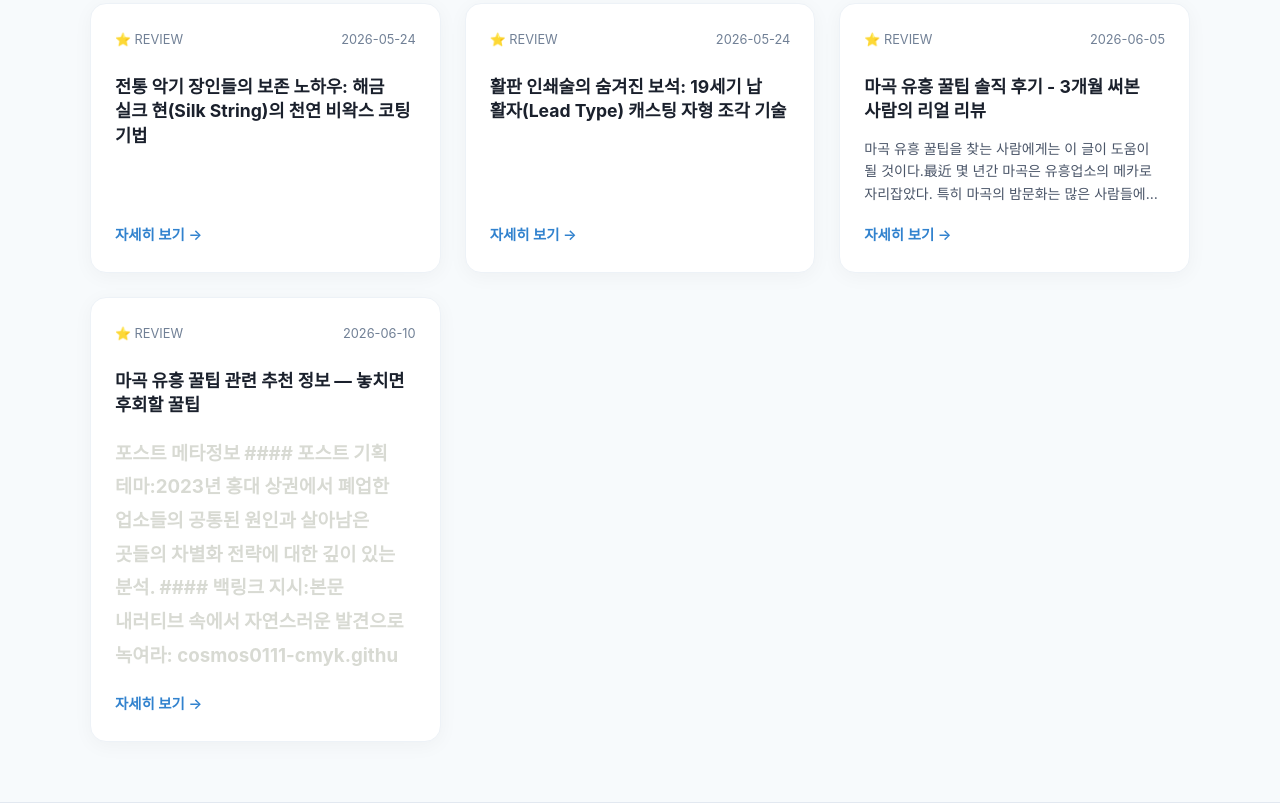
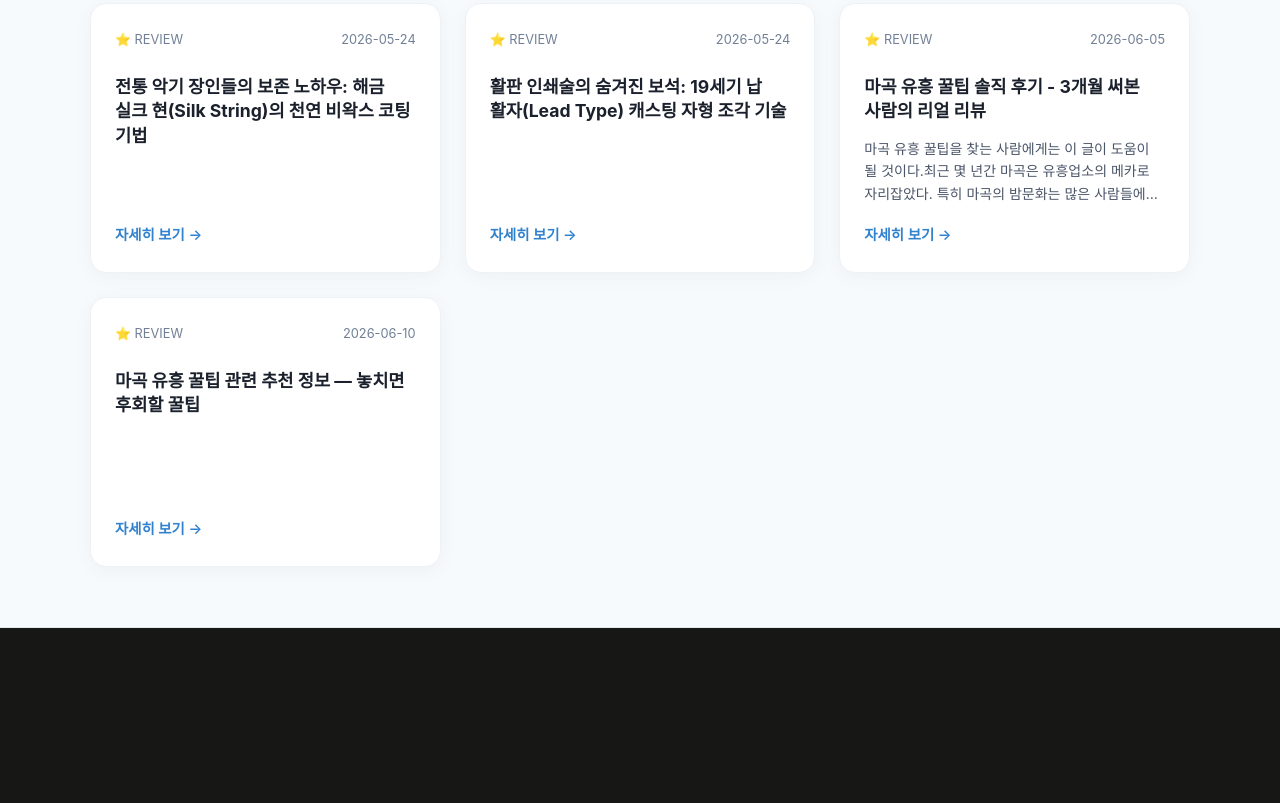
Before and after one commit to dydrkrtks7-cmd/bp-t3b04-mg-night-tip, a plain HTML site: page index.html in a window 1280 px wide. Shown: the part 2030-2833 px from the top of the page. After the commit the page ends 2658 px from the top, so only its background shows below. Drawn offline with Linux system fonts and the light colour scheme.

Commit message:
fix: 프롬프트 유출·한자 조각·반복 파손 제거 (2 files)

```diff
--- a/index.html
+++ b/index.html
@@ -236,7 +236,7 @@
           <time datetime="2026-06-05">2026-06-05</time>
         </div>
         <h4 style="font-size:1.1rem;font-weight:700;color:#1a202c;margin-bottom:8px;line-height:1.4">마곡 유흥 꿀팁 솔직 후기 - 3개월 써본 사람의 리얼 리뷰</h4>
-        <p style="font-size:0.875rem;color:#4a5568;line-height:1.6;margin-bottom:16px;display:-webkit-box;-webkit-line-clamp:3;-webkit-box-orient:vertical;overflow:hidden;text-overflow:ellipsis">마곡 유흥 꿀팁을 찾는 사람에게는 이 글이 도움이 될 것이다.最近 몇 년간 마곡은 유흥업소의 메카로 자리잡았다. 특히 마곡의 밤문화는 많은 사람들에게 관심을 끌고 있다. 하지만, 이러한 유흥업소들의 뒤에는 어떠한 비즈니스 모델이 있는지에 대해서는 잘 알려져 있지 않다.</p>
+        <p style="font-size:0.875rem;color:#4a5568;line-height:1.6;margin-bottom:16px;display:-webkit-box;-webkit-line-clamp:3;-webkit-box-orient:vertical;overflow:hidden;text-overflow:ellipsis">마곡 유흥 꿀팁을 찾는 사람에게는 이 글이 도움이 될 것이다.최근 몇 년간 마곡은 유흥업소의 메카로 자리잡았다. 특히 마곡의 밤문화는 많은 사람들에게 관심을 끌고 있다. 하지만, 이러한 유흥업소들의 뒤에는 어떠한 비즈니스 모델이 있는지에 대해서는 잘 알려져 있지 않다.</p>
       </div>
       <a href="posts/review-001.html" style="align-self:flex-start;text-decoration:none;color:#3182ce;font-size:0.9rem;font-weight:600;transition:color 0.2s" onmouseover="this.style.color='#2b6cb0'" onmouseout="this.style.color='#3182ce'">자세히 보기 →</a>
     </article>
@@ -247,7 +247,7 @@
           <time datetime="2026-06-10">2026-06-10</time>
         </div>
         <h4 style="font-size:1.1rem;font-weight:700;color:#1a202c;margin-bottom:8px;line-height:1.4">마곡 유흥 꿀팁 관련 추천 정보 — 놓치면 후회할 꿀팁</h4>
-        <h3>포스트 메타정보 #### 포스트 기획 테마:2023년 홍대 상권에서 폐업한 업소들의 공통된 원인과 살아남은 곳들의 차별화 전략에 대한 깊이 있는 분석. #### 백링크 지시:본문 내러티브 속에서 자연스러운 발견으로 녹여라: cosmos0111-cmyk.githu</h3>
+
       </div>
       <a href="posts/t3link-001-12yc8e9.html" style="align-self:flex-start;text-decoration:none;color:#3182ce;font-size:0.9rem;font-weight:600;transition:color 0.2s" onmouseover="this.style.color='#2b6cb0'" onmouseout="this.style.color='#3182ce'">자세히 보기 →</a>
     </article>
```
Also changed, not shown: posts/review-001.html (+1 -1 lines).
